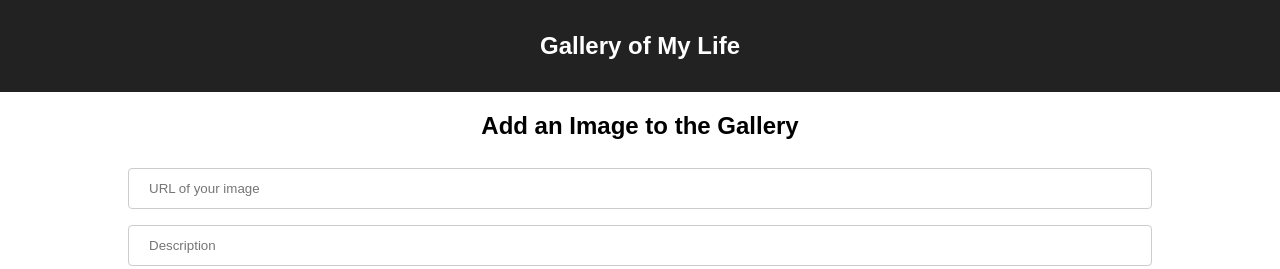
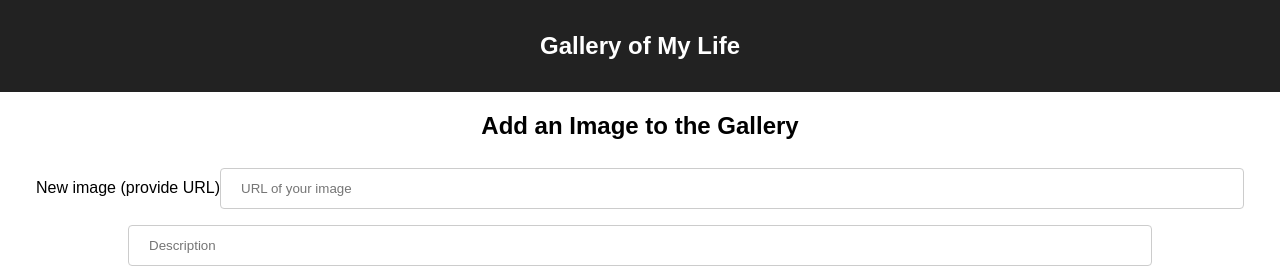
Before and after one commit to mattdow/weekend3-react-gallery, a React (Create React App) app: page / in a window 1280 px wide. Shown: the top 269 px of the page. Built offline with nearby package versions, Linux system fonts and the light colour scheme; no server answers.

Commit message:
Minor changes

```diff
--- a/src/components/GalleryForm/GalleryForm.jsx
+++ b/src/components/GalleryForm/GalleryForm.jsx
@@ -25,6 +25,7 @@ function GalleryForm({ addItem }) {
         <>
           <h2>Add an Image to the Gallery</h2>
           <form onSubmit={handleSubmit}>
+                <label for='URL of image'>New image (provide URL)</label>
                 <input
                     className='text-input'
                     type='text'
```
Also changed, not shown: src/components/GalleryForm/GalleryForm.css (line endings or trailing spaces).
